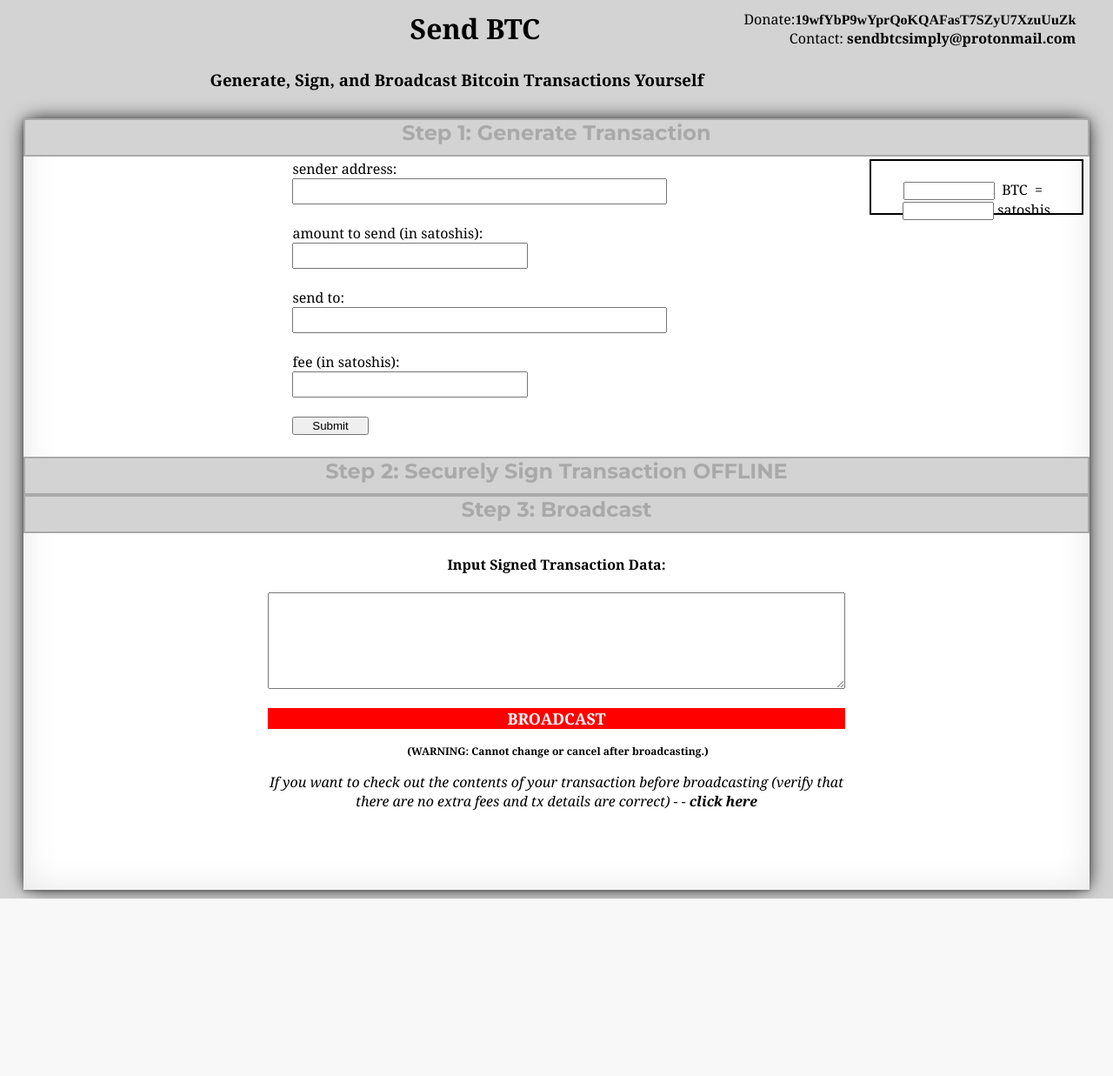
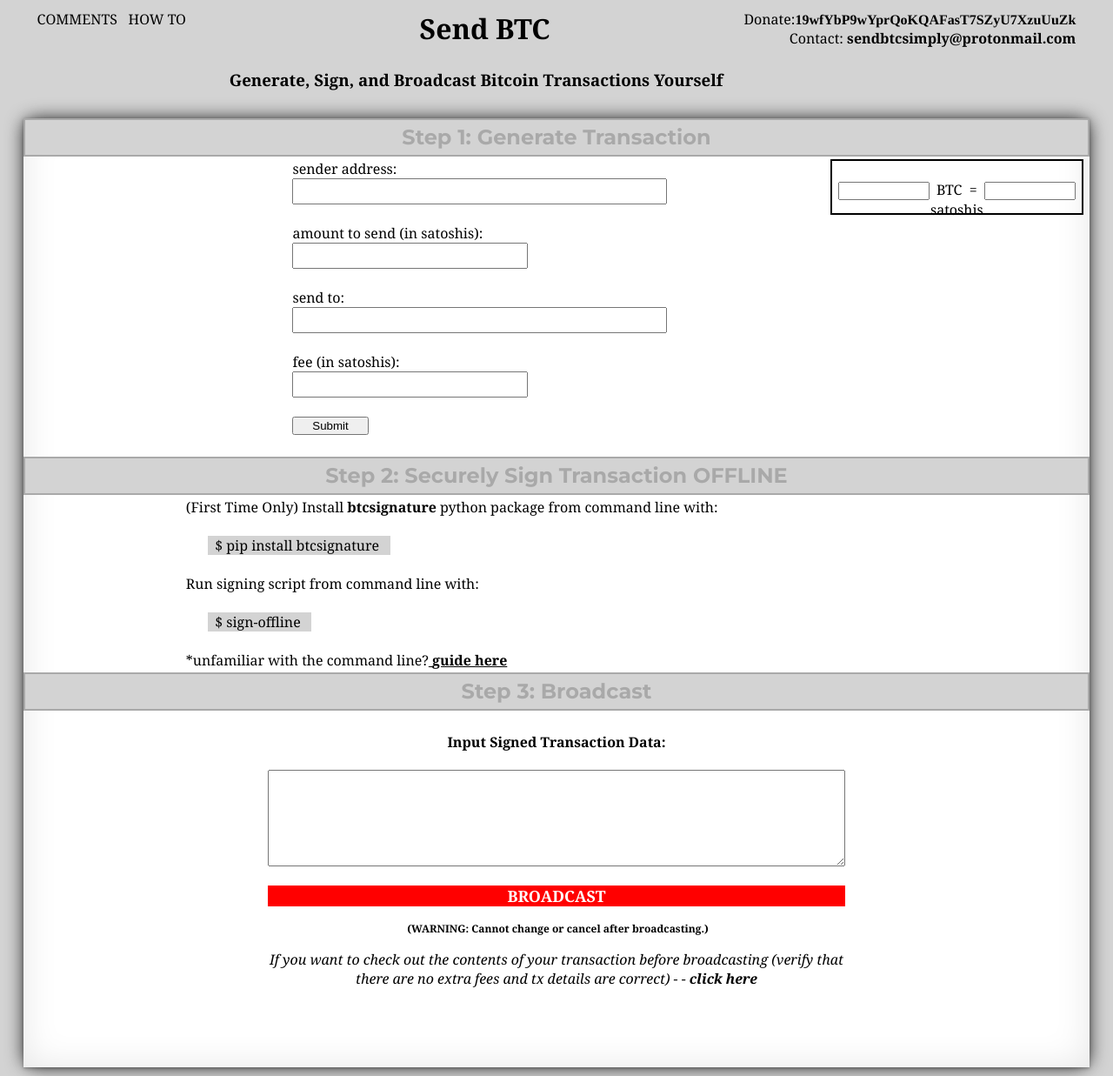
Before and after one commit to kassandraoftroy/sendBTCsimply, a Django app: page / in a window 1280 px wide. Shown: the whole page at 87% size. Before the commit the page ends 1033 px from the top, so only its background shows below. Run offline with Django 3.2, Linux system fonts and the light colour scheme; some libraries are stand-ins or nearby versions.

Commit message:
working on containers

```diff
--- a/sendbtc/templates/send.html
+++ b/sendbtc/templates/send.html
@@ -70,7 +70,7 @@
 	<table width= '95%' align='center'>
 		<tr>
 			<td style='width:20%;text-align:left;vertical-align: top;'>
-				<p><strong></strong></p>
+				<p style='font-family: "Montserrat" sans-serif;'>COMMENTS&nbsp;&nbsp;&nbsp;HOW TO&nbsp;&nbsp;&nbsp;</p>
 			</td>
 			<td style='text-align: center;width:60%;'>
 				<h1>Send BTC</h1>
@@ -94,7 +94,7 @@
 	<div class="box effect">
 
 	<div class="heading" id='step1_header'>
-		<span style='vertical-align: middle;'><strong>Step 1: Generate Transaction</strong></span>
+		<span style='vertical-align: middle;line-height: 40px;'><strong>Step 1: Generate Transaction</strong></span>
 	</div>
 
 	<div id='step1'>
@@ -115,7 +115,7 @@
 					</p>
 				</td>
 				<td style='text-align:center;width:25%;vertical-align:top;'>
-					<div style='height:60px;width:80%;border: 2px solid black;margin-left:auto; margin-right:4px'><br>
+					<div style='height:60px;width:95%;border: 2px solid black;margin-left:auto; margin-right:4px'><br>
 						<input type="text" name="" id='conversion3' size='10' style='text-align: center; line-height: 15px;'> &nbsp;BTC&nbsp;&nbsp;=&nbsp;&nbsp;<input type="text" name="" id='conversion4' size='10' style='text-align: center; line-height: 15px;'> satoshis
 					</div>
 				</td>
@@ -132,7 +132,7 @@
 	</div>
 
 	<div id='step2_header' class="heading">
-		<span style='vertical-align: middle;'><strong>Step 2: Securely Sign Transaction OFFLINE</strong></span>
+		<span style='vertical-align: middle;line-height: 40px;'><strong>Step 2: Securely Sign Transaction OFFLINE</strong></span>
 	</div>
 
 	<div id='step2'>
@@ -140,16 +140,11 @@
 			<tr>
 				<td>
 					<p>
-						<span style='font-style: italic;'>Try our command line tool:</span><br><br>
-					</p>
-				</td>
-			</tr>
-				<td>
-					<p>
 						(First Time Only) Install <a href="https://pypi.python.org/pypi/btcsignature" target='_blank' style='text-decoration:none;color:black;'><strong>btcsignature</strong></a> python package from command line with:<br><br>
-						&nbsp;&nbsp;&nbsp;&nbsp;&nbsp;&nbsp;<span style='background-color:lightgrey;'>&nbsp;&nbsp;$ pip install btcsignature &nbsp;&nbsp;</span>&nbsp;&nbsp;*<a href="{% url 'guide' %}" target="_blank" style='color:black;'>guide here</a><br><br>
+						&nbsp;&nbsp;&nbsp;&nbsp;&nbsp;&nbsp;<span style='background-color:lightgrey;'>&nbsp;&nbsp;$ pip install btcsignature &nbsp;&nbsp;</span>&nbsp;&nbsp;<br><br>
 						Run signing script from command line with:<br><br>
-						&nbsp;&nbsp;&nbsp;&nbsp;&nbsp;&nbsp;<span style='background-color:lightgrey;'>&nbsp;&nbsp;$ sign-offline &nbsp;&nbsp;</
+						&nbsp;&nbsp;&nbsp;&nbsp;&nbsp;&nbsp;<span style='background-color:lightgrey;'>&nbsp;&nbsp;$ sign-offline &nbsp;&nbsp;</span><br><br>
+						*unfamiliar with the command line?<a href="{% url 'guide' %}" target="_blank" style='color:black;'> <strong>guide here</strong></a>
 					</p>
 				</td>
 			</tr>
@@ -157,7 +152,7 @@
 	</div>
 
 	<div id='step3_header' class="heading">
-		<span style='vertical-align: middle;'><strong>Step 3: Broadcast</strong></span>
+		<span style='vertical-align: middle;line-height: 40px;'><strong>Step 3: Broadcast</strong></span>
 	</div>
 
 	<div id='step3'>
@@ -214,7 +209,6 @@
 	document.getElementById('broadcast').onclick = function() {broadcast();};
 
 	$('#revealunsigned').hide();
-	$('#step2').hide();
 
 	function maketx() {
 		var sender = $('#sender').val();
```
